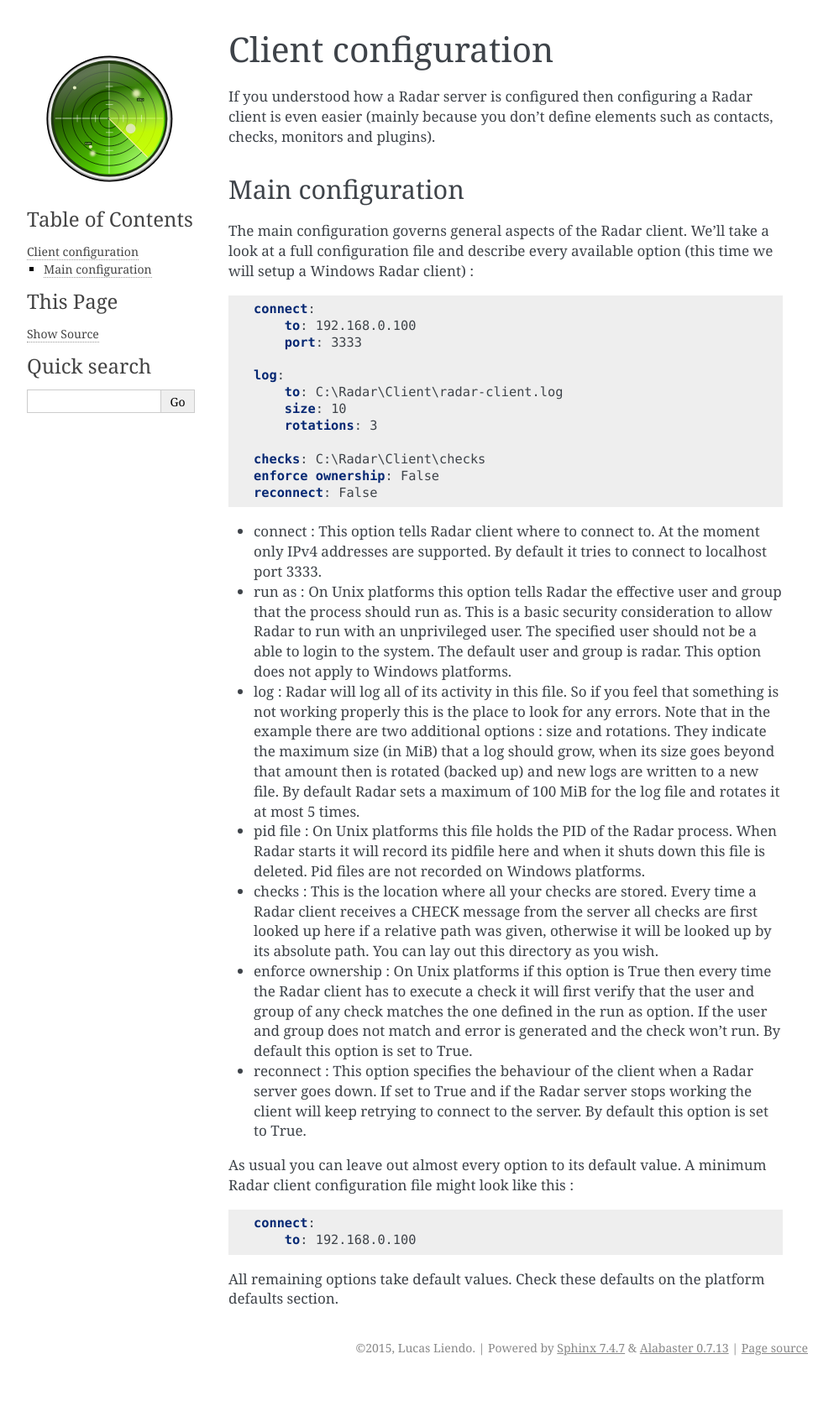
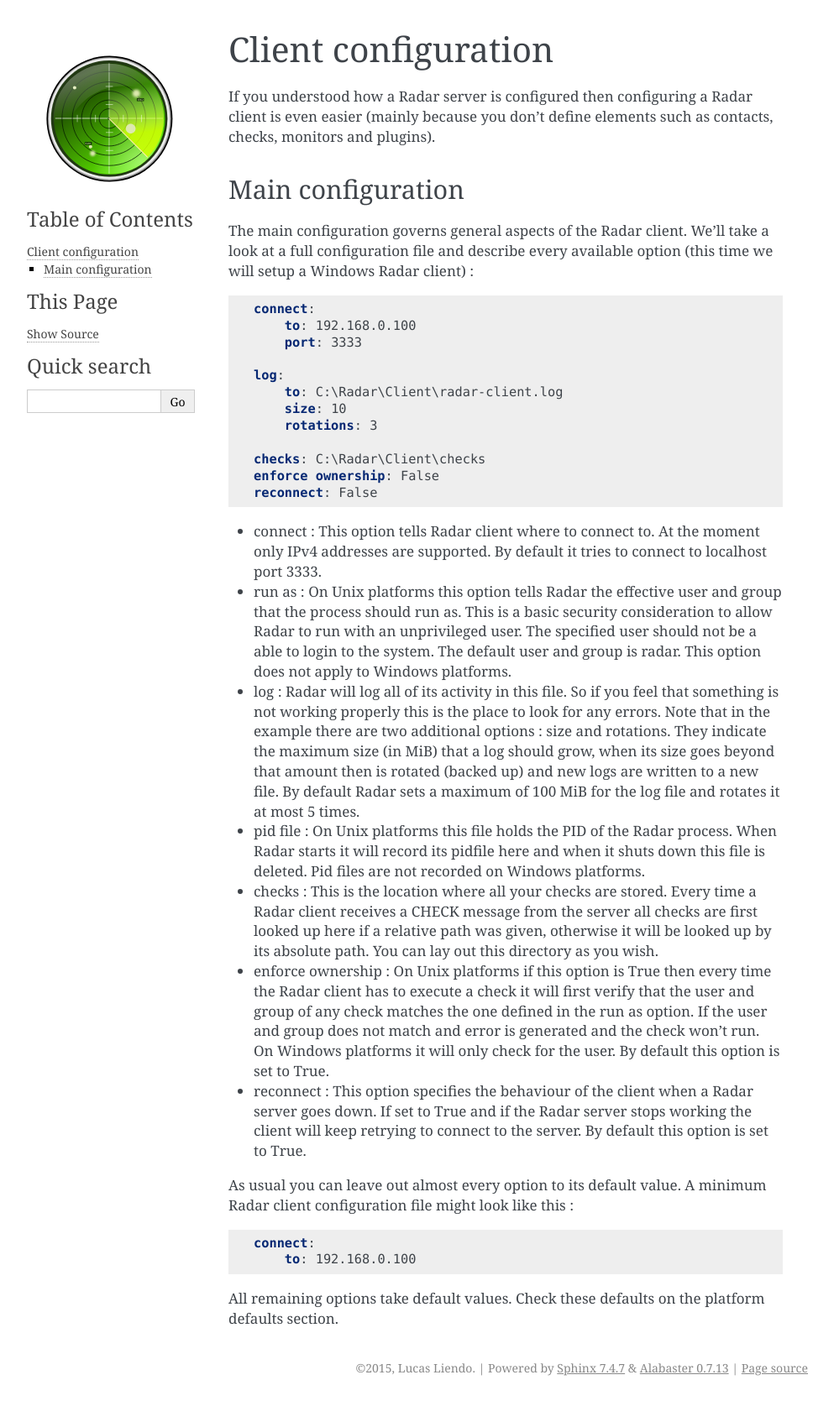
Before and after one commit to lliendo/Radar, a Sphinx documentation site: the page built from docs/client-configuration.rst, in a window 1280 px wide. Shown: the whole page at 84% size, without its empty margins (148-1141 px from the left). Built offline with Sphinx 7.4.7, drawn with Linux system fonts in a browser that asks for light colours; before the commit the page ends 1645 px from its top, so only the background shows below that.

Commit message:
- Updated documentation.

```diff
--- a/docs/client-configuration.rst
+++ b/docs/client-configuration.rst
@@ -61,7 +61,8 @@ option (this time we will setup a Windows Radar client) :
   time the Radar client has to execute a check it will first verify that
   the user and group of any check matches the one defined in the run as
   option. If the user and group does not match and error is generated and
-  the check won't run. By default this option is set to True.
+  the check won't run. On Windows platforms it will only check for the user.
+  By default this option is set to True.
 
 * reconnect : This option specifies the behaviour of the client when a Radar
   server goes down. If set to True and if the Radar server stops working
```
